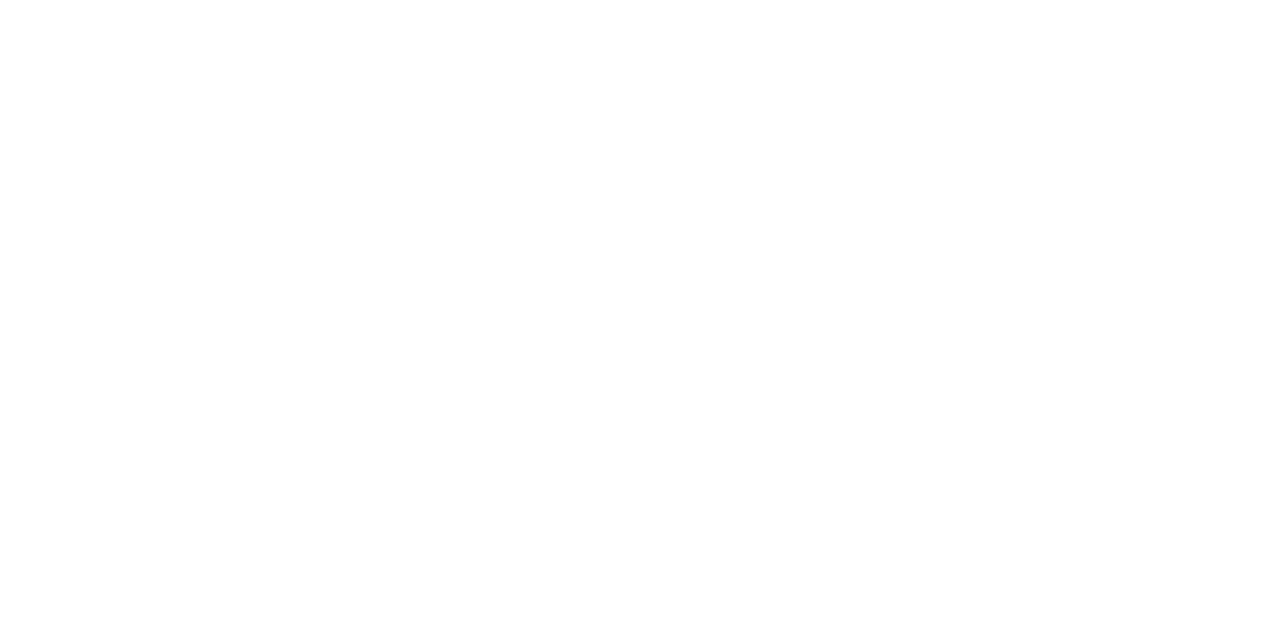
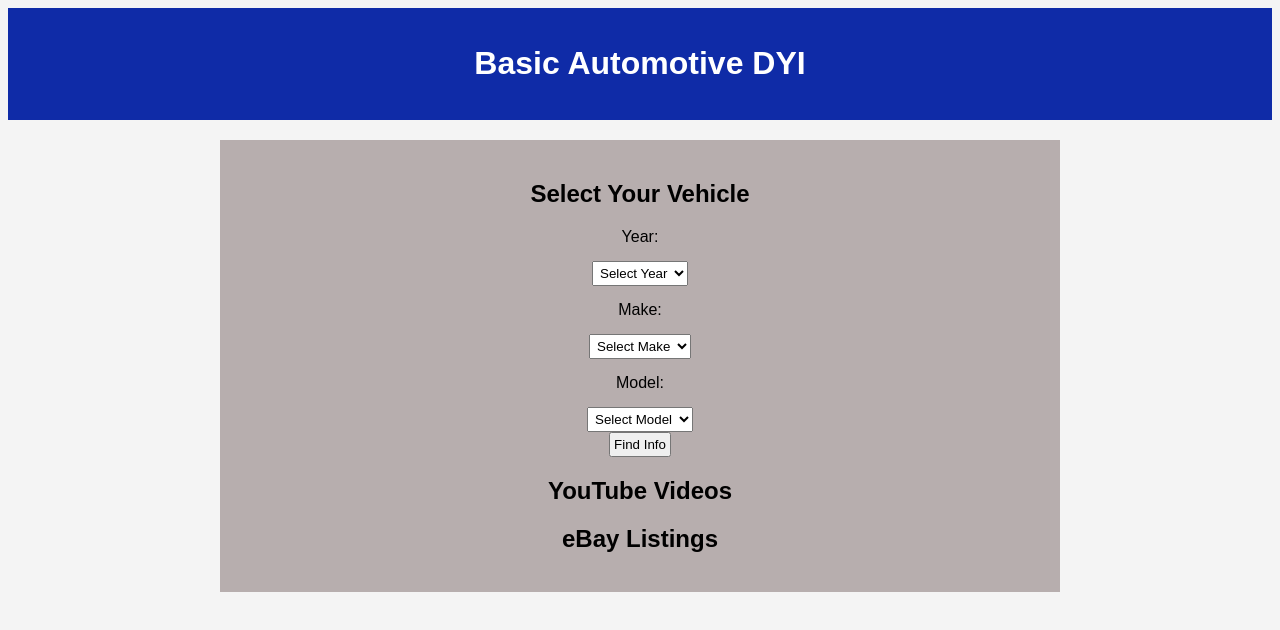
Before and after one commit to whatnameshouldiuse/Super-4-Project, a plain HTML site: page test.html in a window 1280 px wide. Drawn offline with Linux system fonts and the light colour scheme.

Commit message:
Basic HTML and CSS

```diff
--- /dev/null
+++ b/styles.css
@@ -0,0 +1,40 @@
+
+body {
+    background-color: #f4f4f4;
+    font-family: Arial, sans-serif;
+}
+
+
+header {
+    background-color: #0f2ba7;
+    color: white;
+    text-align: center;
+    padding: 1em 0;
+}
+
+
+main {
+    margin: 20px auto;
+    padding: 20px;
+    max-width: 800px;
+    background-color: rgb(183, 174, 174);
+}
+
+
+label {
+    text-align: center;
+    justify-content: center;
+    align-items: center;
+    display: block;
+    margin: 15px 0;
+}
+
+h2 {
+    text-align: center;
+}
+
+select, button {
+    display: block;
+    margin: 0 auto;
+    padding: 3px;
+}
--- a/test.html
+++ b/test.html
@@ -2,10 +2,56 @@
 <html lang="en">
 <head>
     <meta charset="UTF-8">
-    <meta name="viewport" content="width=device-width, initial-scale=1.0">
-    <title>Document</title>
+    <title>Basic Automotive DYI</title>
+    <link rel="stylesheet" href="styles.css">
 </head>
 <body>
 
+    <header>
+        <h1>Basic Automotive DYI</h1>
+    </header>
+
+    <main>
+
+        <h2>Select Your Vehicle</h2>
+
+        <section id="selector-section">
+
+
+            <label class="selectors"  for="year">Year:</label>
+            <select id="year">
+                <option value="" disabled selected>Select Year</option>
+            </select>
+
+            <label class="selectors" for="make">Make:</label>
+            <select id="make">
+                <option value="" disabled selected>Select Make</option>
+            </select>
+
+            <label class="selectors" for="model">Model:</label>
+            <select id="model">
+                <option value="" disabled selected>Select Model</option>
+            </select>
+
+            <button class="selectors" id="submit-button">Find Info</button>
+
+
+
+
+        </section>
+
+                    <!--This may end up on another page or linked page-->
+            <section id="youtube-section">
+                <h2>YouTube Videos</h2>
+            </section>
+
+            <section id="ebay-section">
+                <h2>eBay Listings</h2>
+            </section>
+             <!--This may end up on another page or linked page-->
+
+
+    </main>
+
 </body>
 </html>
```
